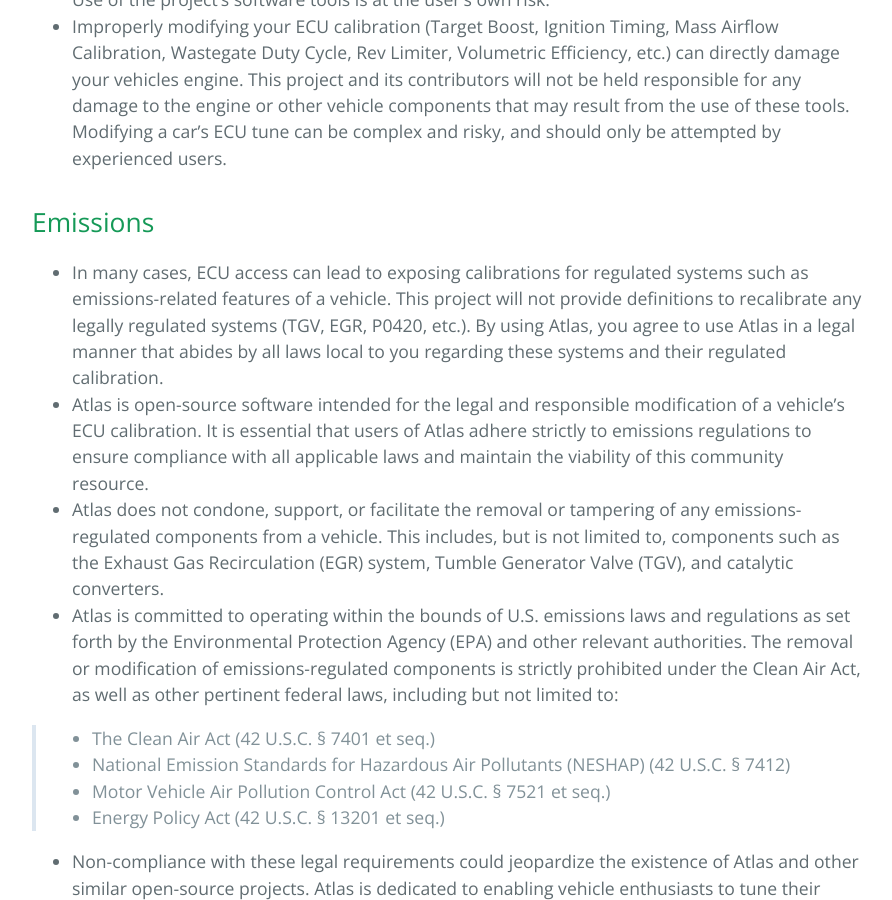
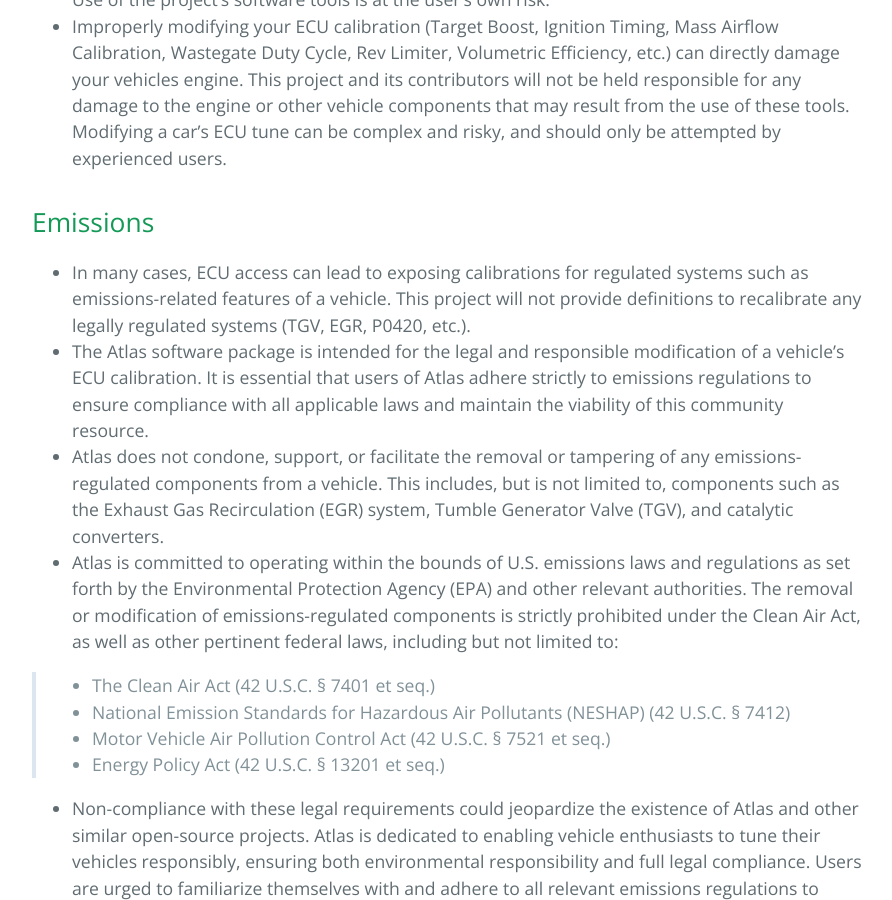
Before and after one commit to atlas-tuning/atlas-public, a Jekyll site: the page built from docs/emissions.md, in a window 1280 px wide and 900 px high, scrolled down 622 px. Shown: the whole window, without its empty margins (192-1084 px from the left). Built offline with Jekyll 4.4.1, drawn with Linux system fonts in a browser that asks for light colours.

Commit message:
Update emissions page

```diff
--- a/docs/emissions.md
+++ b/docs/emissions.md
@@ -12,8 +12,8 @@
 * Improperly modifying your ECU calibration (Target Boost, Ignition Timing, Mass Airflow Calibration, Wastegate Duty Cycle, Rev Limiter, Volumetric Efficiency, etc.) can directly damage your vehicles engine. This project and its contributors will not be held responsible for any damage to the engine or other vehicle components that may result from the use of these tools. Modifying a car's ECU tune can be complex and risky, and should only be attempted by experienced users.
 
 ## Emissions
-* In many cases, ECU access can lead to exposing calibrations for regulated systems such as emissions-related features of a vehicle. This project will not provide definitions to recalibrate any legally regulated systems (TGV, EGR, P0420, etc.). By using Atlas, you agree to use Atlas in a legal manner that abides by all laws local to you regarding these systems and their regulated calibration.
-* Atlas is open-source software intended for the legal and responsible modification of a vehicle’s ECU calibration. It is essential that users of Atlas adhere strictly to emissions regulations to ensure compliance with all applicable laws and maintain the viability of this community resource.
+* In many cases, ECU access can lead to exposing calibrations for regulated systems such as emissions-related features of a vehicle. This project will not provide definitions to recalibrate any legally regulated systems (TGV, EGR, P0420, etc.).
+* The Atlas software package is intended for the legal and responsible modification of a vehicle’s ECU calibration. It is essential that users of Atlas adhere strictly to emissions regulations to ensure compliance with all applicable laws and maintain the viability of this community resource.
 * Atlas does not condone, support, or facilitate the removal or tampering of any emissions-regulated components from a vehicle. This includes, but is not limited to, components such as the Exhaust Gas Recirculation (EGR) system, Tumble Generator Valve (TGV), and catalytic converters.
 * Atlas is committed to operating within the bounds of U.S. emissions laws and regulations as set forth by the Environmental Protection Agency (EPA) and other relevant authorities. The removal or modification of emissions-regulated components is strictly prohibited under the Clean Air Act, as well as other pertinent federal laws, including but not limited to:
 
```
